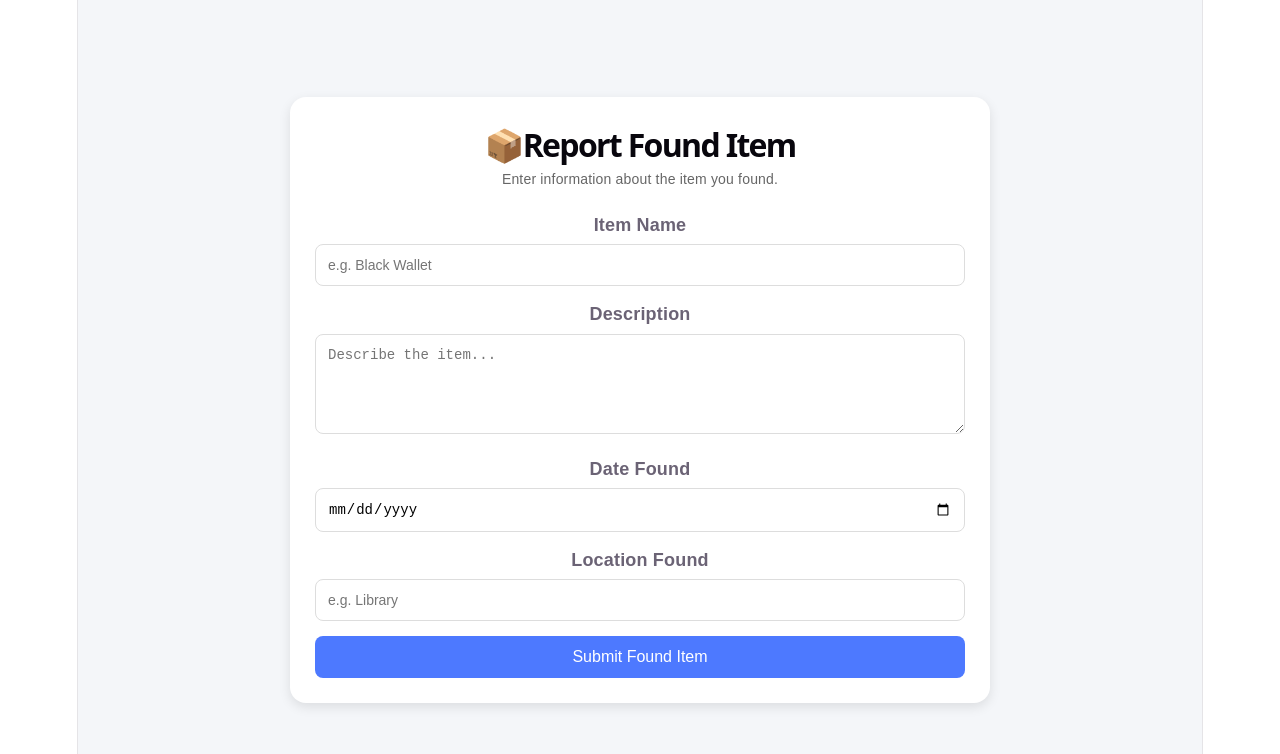
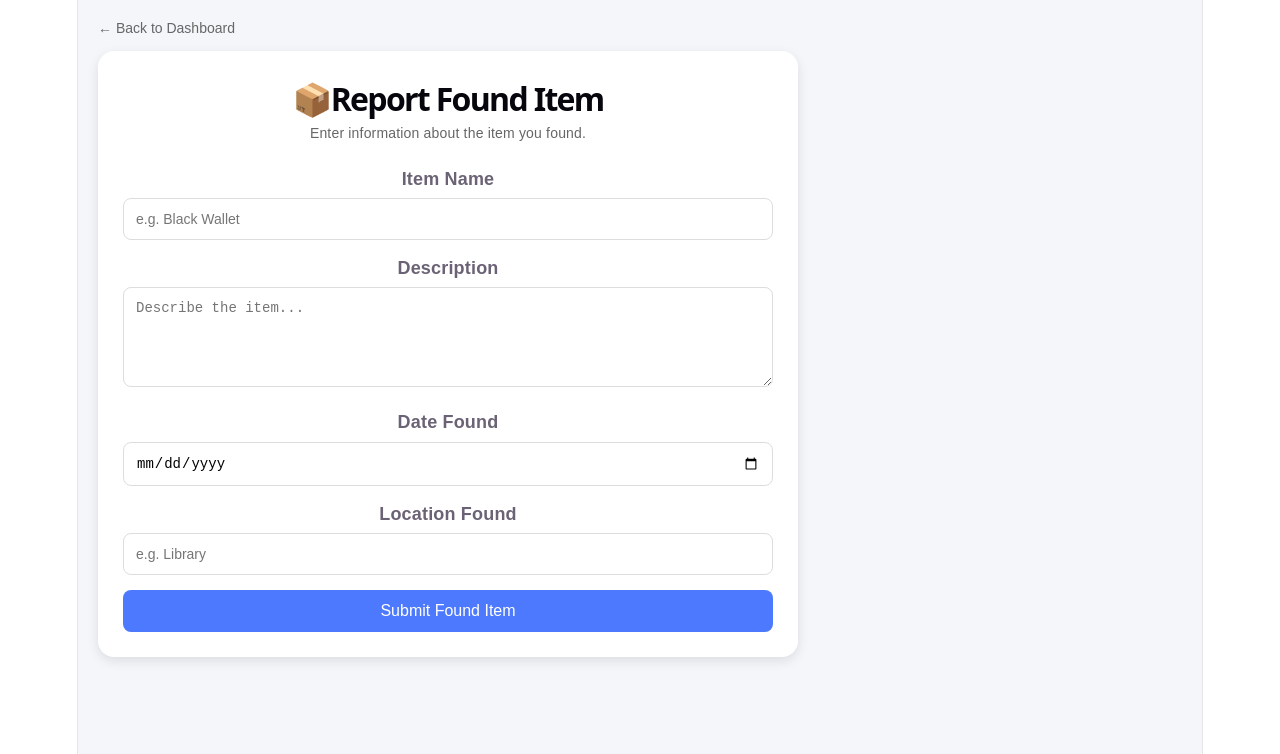
Before and after one commit to jsmndb/lost-found-system, a React (Vite) app in the folder client/client/: page /report-found in a window 1280 px wide. Shown: the top 754 px of the page. Built offline with nearby package versions, Linux system fonts and the light colour scheme.

Commit message:
Put Back to Dashboard button

```diff
--- a/client/client/src/pages/FoundItemForm.jsx
+++ b/client/client/src/pages/FoundItemForm.jsx
@@ -1,8 +1,10 @@
 import { useState } from "react";
 import axios from "axios";
 import { jwtDecode } from "jwt-decode";
+import { useNavigate } from "react-router-dom";
 
 function FoundItemForm() {
+  const navigate = useNavigate();
   const [itemName, setItemName] = useState("");
   const [description, setDescription] = useState("");
   const [dateFound, setDateFound] = useState("");
@@ -33,6 +35,7 @@ function FoundItemForm() {
       setDescription("");
       setDateFound("");
       setLocation("");
+      navigate("/found-items");
     } catch (error) {
       console.log(error);
       alert("Failed to add found item");
@@ -46,9 +49,12 @@ function FoundItemForm() {
       padding: "20px",
       fontFamily: "Arial, sans-serif",
       boxSizing: "border-box",
-      display: "flex",
-      justifyContent: "center",
-      alignItems: "center",
+    },
+
+    container: {
+      width: "100%",
+      maxWidth: "900px",
+      margin: "0 auto",
     },
 
     card: {
@@ -108,14 +114,33 @@ function FoundItemForm() {
       cursor: "pointer",
       fontSize: "16px",
     },
+
+    backBtn: {
+      background: "transparent",
+      border: "none",
+      color: "#666",
+      cursor: "pointer",
+      padding: 0,
+      marginBottom: "15px",
+      fontSize: "14px",
+      fontWeight: "500",
+      display: "block",
+    },
   };
 
   return (
     <div style={styles.page}>
+
+      <button
+      style={styles.backBtn}
+      onClick={() => navigate("/dashboard")}
+    >
+      ← Back to Dashboard
+    </button>
+
       <div style={styles.card}>
 
         <div style={{ textAlign: "center", marginBottom: "20px" }}>
-
           <h1
             style={{
               margin: "10px 0 5px 0",
--- a/client/client/src/pages/FoundItemsList.jsx
+++ b/client/client/src/pages/FoundItemsList.jsx
@@ -1,8 +1,10 @@
 import { useEffect, useState } from "react";
 import axios from "axios";
+import { useNavigate } from "react-router-dom";
 
 function FoundItemsList() {
   const [items, setItems] = useState([]);
+  const navigate = useNavigate();
 
   const fetchItems = async () => {
     try {
@@ -67,10 +69,30 @@ function FoundItemsList() {
       borderRadius: "12px",
       boxShadow: "0 2px 8px rgba(0,0,0,0.1)",
     },
+
+    backBtn: {
+      background: "transparent",
+      border: "none",
+      color: "#666",
+      cursor: "pointer",
+      padding: 0,
+      marginBottom: "15px",
+      fontSize: "14px",
+      fontWeight: "500",
+      display: "block",
+    },
   };
 
   return (
     <div style={styles.page}>
+
+      <button
+        style={styles.backBtn}
+        onClick={() => navigate("/dashboard")}
+      >
+        ← Back to Dashboard
+      </button>
+
       <div style={styles.container}>
 
         {/* HEADER */}
--- a/client/client/src/pages/LostItemForm.jsx
+++ b/client/client/src/pages/LostItemForm.jsx
@@ -1,8 +1,10 @@
 import { useState } from "react";
 import axios from "axios";
 import { jwtDecode } from "jwt-decode";
+import { useNavigate } from "react-router-dom";
 
 function LostItemForm() {
+  const navigate = useNavigate();
   const [itemName, setItemName] = useState("");
   const [description, setDescription] = useState("");
   const [dateLost, setDateLost] = useState("");
@@ -46,9 +48,12 @@ function LostItemForm() {
       padding: "20px",
       fontFamily: "Arial, sans-serif",
       boxSizing: "border-box",
-      display: "flex",
-      justifyContent: "center",
-      alignItems: "center",
+    },
+
+    container: {
+      width: "100%",
+      maxWidth: "900px",
+      margin: "0 auto",
     },
 
     card: {
@@ -108,10 +113,30 @@ function LostItemForm() {
       cursor: "pointer",
       fontSize: "16px",
     },
+
+    backBtn: {
+      background: "transparent",
+      border: "none",
+      color: "#666",
+      cursor: "pointer",
+      padding: 0,
+      marginBottom: "15px",
+      fontSize: "14px",
+      fontWeight: "500",
+      display: "block",
+    },
   };
 
   return (
     <div style={styles.page}>
+
+      <button
+        style={styles.backBtn}
+        onClick={() => navigate("/dashboard")}
+      >
+        ← Back to Dashboard
+      </button>
+
       <div style={styles.card}>
 
         <div style={{ textAlign: "center", marginBottom: "20px" }}>
--- a/client/client/src/pages/LostItemsList.jsx
+++ b/client/client/src/pages/LostItemsList.jsx
@@ -1,8 +1,10 @@
 import { useEffect, useState } from "react";
 import axios from "axios";
+import { useNavigate } from "react-router-dom";
 
 function LostItemsList() {
   const [items, setItems] = useState([]);
+  const navigate = useNavigate();
 
   const fetchItems = async () => {
     try {
@@ -28,6 +30,12 @@ function LostItemsList() {
       padding: "20px",
       fontFamily: "Arial, sans-serif",
       boxSizing: "border-box",
+    },
+
+    container: {
+      width: "100%",
+      maxWidth: "900px",
+      margin: "0 auto",
     },
 
     container: {
@@ -67,10 +75,30 @@ function LostItemsList() {
       borderRadius: "12px",
       boxShadow: "0 2px 8px rgba(0,0,0,0.1)",
     },
+
+    backBtn: {
+      background: "transparent",
+      border: "none",
+      color: "#666",
+      cursor: "pointer",
+      padding: 0,
+      marginBottom: "15px",
+      fontSize: "14px",
+      fontWeight: "500",
+      display: "block",
+    },
   };
 
   return (
     <div style={styles.page}>
+
+      <button
+        style={styles.backBtn}
+        onClick={() => navigate("/dashboard")}
+      >
+        ← Back to Dashboard
+      </button>
+
       <div style={styles.container}>
 
         {/* HEADER */}
--- a/client/client/src/pages/MatchItems.jsx
+++ b/client/client/src/pages/MatchItems.jsx
@@ -1,8 +1,10 @@
 import { useEffect, useState } from "react";
 import axios from "axios";
+import { useNavigate } from "react-router-dom";
 
 function MatchItems() {
   const [matches, setMatches] = useState([]);
+  const navigate = useNavigate();
 
   useEffect(() => {
     const fetchMatches = async () => {
@@ -57,6 +59,18 @@ function MatchItems() {
       boxShadow: "0 2px 8px rgba(0,0,0,0.1)",
     },
 
+        backBtn: {
+      background: "transparent",
+      border: "none",
+      color: "#666",
+      cursor: "pointer",
+      padding: 0,
+      marginBottom: "15px",
+      fontSize: "14px",
+      fontWeight: "500",
+      display: "block",
+    },
+
     badge: (score) => ({
       background:
         score >= 80
@@ -74,6 +88,14 @@ function MatchItems() {
 
   return (
     <div style={styles.page}>
+
+      <button
+        style={styles.backBtn}
+        onClick={() => navigate("/dashboard")}
+      >
+        ← Back to Dashboard
+      </button>
+
       <div style={styles.container}>
 
         {/* HEADER */}
```
